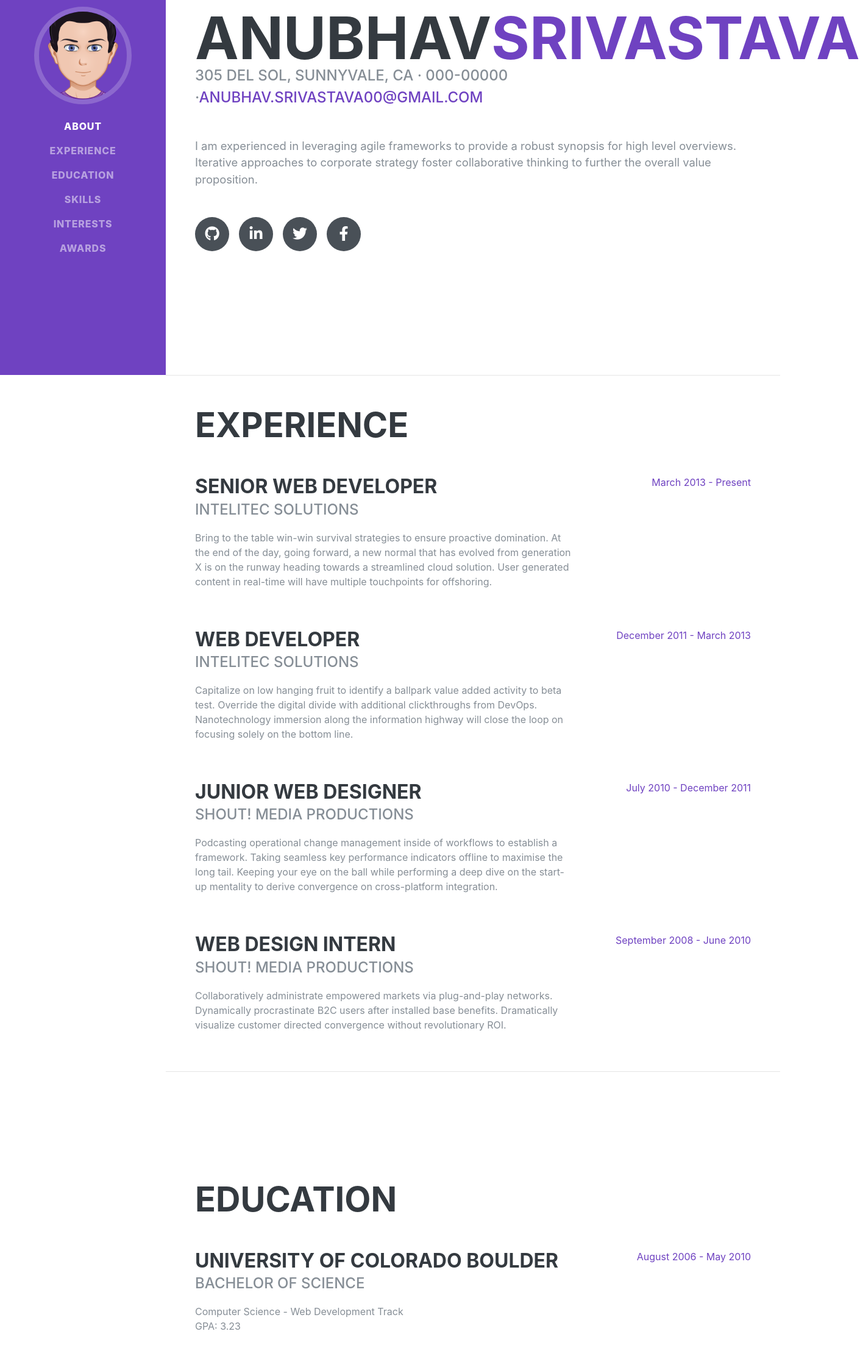
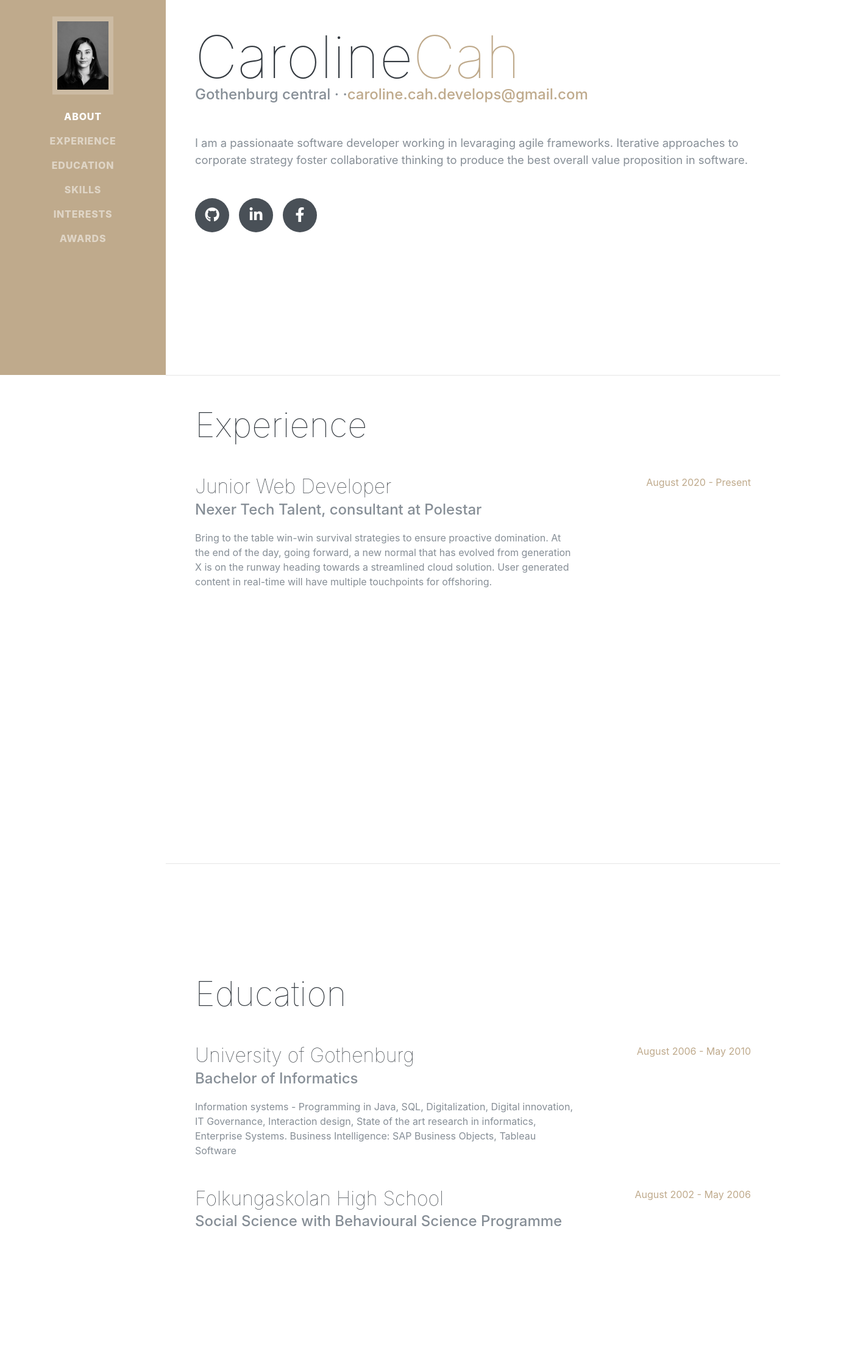
Before and after one commit to CarolineCah/Gatsby-portfolio, a Gatsby site: page / in a window 1280 px wide. Shown: the part 185-2391 px from the top of the page at 61% size, 1411 px wide, since content can reach past the window. Built offline with nearby package versions, Linux system fonts and the light colour scheme; Gatsby itself is replaced by a stand-in of ours; a web font is replaced by a local one.

Commit message:
Initial commit with complete repo

```diff
--- a/config.js
+++ b/config.js
@@ -3,37 +3,31 @@ module.exports = {
   manifestName: 'Resume',
   manifestShortName: 'Landing', // max 12 characters
   manifestStartUrl: '/',
-  manifestBackgroundColor: '#663399',
-  manifestThemeColor: '#663399',
+  manifestBackgroundColor: '#ffff',
+  manifestThemeColor: '#ffff',
   manifestDisplay: 'standalone',
   manifestIcon: 'src/assets/img/website-icon.png',
   pathPrefix: `/gatsby-starter-resume/`, // This path is subpath of your hosting https://domain/portfolio
-  firstName: 'Anubhav',
-  lastName: 'Srivastava',
+  firstName: 'Caroline',
+  lastName: 'Cah',
   // social
   socialLinks: [
     {
       icon: 'fa-github',
       name: 'Github',
-      url: 'https://github.com/anubhavsrivastava',
+      url: 'https://github.com/CarolineCah',
     },
     {
       icon: 'fa-linkedin-in',
       name: 'Linkedin',
-      url: 'https://linkedin.com/in/theanubhav/',
-    },
-    {
-      icon: 'fa-twitter',
-      name: 'Twitter',
-      url: 'https://twitter.com/onlyanubhav',
+      url: 'https://www.linkedin.com/in/caroline-cah-362637138/',
     },
     {
       icon: 'fa-facebook-f',
       name: 'Facebook',
-      url: 'https://facebook.com/theanubhav',
+      url: 'https://www.facebook.com/caroline.cah.5/',
     },
   ],
-  email: 'anubhav.srivastava00@gmail.com',
-  phone: '000-00000',
-  address: '305 Del Sol, Sunnyvale, CA',
+  email: 'caroline.cah.develops@gmail.com',
+  address: 'Gothenburg central',
 };
--- a/src/assets/sass/_global.scss
+++ b/src/assets/sass/_global.scss
@@ -19,8 +19,8 @@ h4,
 h5,
 h6 {
   @include heading-font;
-  font-weight: 700;
-  text-transform: uppercase;
+  font-weight: 1;
+  text-transform: CamelCase;
   color: $gray-800;
 }
 
@@ -43,7 +43,7 @@ p.lead {
 }
 
 .subheading {
-  text-transform: uppercase;
+  text-transform: CamelCase;
   font-weight: 500;
   @include heading-font;
   font-size: 1.5rem;
--- a/src/assets/sass/_variables.scss
+++ b/src/assets/sass/_variables.scss
@@ -15,8 +15,8 @@ $gray-900: #212529 !default;
 $black: #000 !default;
 
 $blue: #007bff !default;
-$indigo: #6610f2 !default;
-$purple: #6f42c1 !default;
+$indigo: #fff !default;
+$purple: #BFAA8C !default;
 $pink: #e83e8c !default;
 $red: #dc3545 !default;
 $orange: #bd5d38 !default;
--- a/src/components/Sidebar.js
+++ b/src/components/Sidebar.js
@@ -2,7 +2,7 @@ import React, { Component } from 'react';
 import Scrollspy from 'react-scrollspy';
 import Scroll from './Scroll';
 
-import avatar from '../assets/images/avatar.png';
+import profilepicture from '../assets/images/profilepicture.jpg';
 import config from '../../config';
 
 export class Sidebar extends Component {
@@ -39,12 +39,15 @@ export class Sidebar extends Component {
           <span className="d-block d-lg-none">
             {config.firstName} {config.lastName}
           </span>
-          <span className="d-none d-lg-block">
+          <span className="d-none d-lg-block" height="100%" width="100%">
             <img
-              className="img-fluid img-profile rounded-circle mx-auto mb-2"
-              src={avatar}
+              className="img-fluid img-profile mx-auto mb-2"
+              src={profilepicture}
               alt=""
+              width="100"
+              height="100"
             />
+
           </span>
         </a>
         <button
--- a/src/pages/index.js
+++ b/src/pages/index.js
@@ -23,10 +23,7 @@ const IndexPage = () => (
             <a href={`mailto:${config.email}`}>{config.email}</a>
           </div>
           <p className="lead mb-5">
-            I am experienced in leveraging agile frameworks to provide a robust
-            synopsis for high level overviews. Iterative approaches to corporate
-            strategy foster collaborative thinking to further the overall value
-            proposition.
+            I am a passionaate software developer working in levaraging agile frameworks. Iterative approaches to corporate strategy foster collaborative thinking to produce the best overall value proposition in software.
           </p>
           <div className="social-icons">
             {config.socialLinks.map(social => {
@@ -52,8 +49,8 @@ const IndexPage = () => (
 
           <div className="resume-item d-flex flex-column flex-md-row justify-content-between mb-5">
             <div className="resume-content">
-              <h3 className="mb-0">Senior Web Developer</h3>
-              <div className="subheading mb-3">Intelitec Solutions</div>
+              <h3 className="mb-0">Junior Web Developer</h3>
+              <div className="subheading mb-3">Nexer Tech Talent, consultant at Polestar</div>
               <p>
                 Bring to the table win-win survival strategies to ensure
                 proactive domination. At the end of the day, going forward, a
@@ -64,57 +61,13 @@ const IndexPage = () => (
               </p>
             </div>
             <div className="resume-date text-md-right">
-              <span className="text-primary">March 2013 - Present</span>
-            </div>
-          </div>
-
-          <div className="resume-item d-flex flex-column flex-md-row justify-content-between mb-5">
-            <div className="resume-content">
-              <h3 className="mb-0">Web Developer</h3>
-              <div className="subheading mb-3">Intelitec Solutions</div>
-              <p>
-                Capitalize on low hanging fruit to identify a ballpark value
-                added activity to beta test. Override the digital divide with
-                additional clickthroughs from DevOps. Nanotechnology immersion
-                along the information highway will close the loop on focusing
-                solely on the bottom line.
-              </p>
-            </div>
-            <div className="resume-date text-md-right">
-              <span className="text-primary">December 2011 - March 2013</span>
-            </div>
-          </div>
-
-          <div className="resume-item d-flex flex-column flex-md-row justify-content-between mb-5">
-            <div className="resume-content">
-              <h3 className="mb-0">Junior Web Designer</h3>
-              <div className="subheading mb-3">Shout! Media Productions</div>
-              <p>
-                Podcasting operational change management inside of workflows to
-                establish a framework. Taking seamless key performance
-                indicators offline to maximise the long tail. Keeping your eye
-                on the ball while performing a deep dive on the start-up
-                mentality to derive convergence on cross-platform integration.
-              </p>
-            </div>
-            <div className="resume-date text-md-right">
-              <span className="text-primary">July 2010 - December 2011</span>
+              <span className="text-primary">August 2020 - Present</span>
             </div>
           </div>
 
           <div className="resume-item d-flex flex-column flex-md-row justify-content-between">
             <div className="resume-content">
-              <h3 className="mb-0">Web Design Intern</h3>
-              <div className="subheading mb-3">Shout! Media Productions</div>
-              <p>
-                Collaboratively administrate empowered markets via plug-and-play
-                networks. Dynamically procrastinate B2C users after installed
-                base benefits. Dramatically visualize customer directed
-                convergence without revolutionary ROI.
-              </p>
-            </div>
-            <div className="resume-date text-md-right">
-              <span className="text-primary">September 2008 - June 2010</span>
+
             </div>
           </div>
         </div>
@@ -131,10 +84,10 @@ const IndexPage = () => (
 
           <div className="resume-item d-flex flex-column flex-md-row justify-content-between mb-5">
             <div className="resume-content">
-              <h3 className="mb-0">University of Colorado Boulder</h3>
-              <div className="subheading mb-3">Bachelor of Science</div>
-              <div>Computer Science - Web Development Track</div>
-              <p>GPA: 3.23</p>
+              <h3 className="mb-0">University of Gothenburg</h3>
+              <div className="subheading mb-3">Bachelor of Informatics</div>
+              <div>Information systems - Programming in Java, SQL, Digitalization, Digital innovation, IT Governance, Interaction design, State of the art research in informatics, Enterprise Systems.
+Business Intelligence: SAP Business Objects, Tableau Software</div>
             </div>
             <div className="resume-date text-md-right">
               <span className="text-primary">August 2006 - May 2010</span>
@@ -143,9 +96,8 @@ const IndexPage = () => (
 
           <div className="resume-item d-flex flex-column flex-md-row justify-content-between">
             <div className="resume-content">
-              <h3 className="mb-0">James Buchanan High School</h3>
-              <div className="subheading mb-3">Technology Magnet Program</div>
-              <p>GPA: 3.56</p>
+              <h3 className="mb-0">Folkungaskolan High School</h3>
+              <div className="subheading mb-3">Social Science with Behavioural Science Programme</div>
             </div>
             <div className="resume-date text-md-right">
               <span className="text-primary">August 2002 - May 2006</span>
@@ -177,31 +129,19 @@ const IndexPage = () => (
               <i className="fab fa-js-square"></i>
             </li>
             <li className="list-inline-item">
-              <i className="fab fa-angular"></i>
-            </li>
-            <li className="list-inline-item">
               <i className="fab fa-react"></i>
             </li>
             <li className="list-inline-item">
               <i className="fab fa-node-js"></i>
             </li>
             <li className="list-inline-item">
-              <i className="fab fa-sass"></i>
+              <i className="fab fa-npm"></i>
             </li>
             <li className="list-inline-item">
-              <i className="fab fa-less"></i>
+              <i className="fab fa-aws"></i>
             </li>
             <li className="list-inline-item">
-              <i className="fab fa-wordpress"></i>
-            </li>
-            <li className="list-inline-item">
-              <i className="fab fa-gulp"></i>
-            </li>
-            <li className="list-inline-item">
-              <i className="fab fa-grunt"></i>
-            </li>
-            <li className="list-inline-item">
-              <i className="fab fa-npm"></i>
+              <i className="fab fa-ts"></i>
             </li>
           </ul>
 
@@ -209,7 +149,7 @@ const IndexPage = () => (
           <ul className="fa-ul mb-0">
             <li>
               <i className="fa-li fa fa-check"></i>
-              Mobile-First, Responsive Design
+              Web development with Responsive Design
             </li>
             <li>
               <i className="fa-li fa fa-check"></i>
@@ -236,15 +176,13 @@ const IndexPage = () => (
         <div className="w-100">
           <h2 className="mb-5">Interests</h2>
           <p>
-            Apart from being a web developer, I enjoy most of my time being
-            outdoors. In the winter, I am an avid skier and novice ice climber.
-            During the warmer months here in Colorado, I enjoy mountain biking,
-            free climbing, and kayaking.
+            Apart from being a web developer, I enjoy spending time with my friends and family, cooking, reading and exercising. In the winter, I am an novice skier and an avid gamer.
+            During the warmer months here in Gothenburg, I enjoy golfing,
+            spending time at the coast, and aaalot of fika.
           </p>
           <p className="mb-0">
-            When forced indoors, I follow a number of sci-fi and fantasy genre
-            movies and television shows, I am an aspiring chef, and I spend a
-            large amount of my free time exploring the latest technology
+            When indoors, I follow a number of sci-fi and fantasy genre
+            movies and television shows and I spend a large amount of my free time exploring the latest technology
             advancements in the front-end web development world.
           </p>
         </div>
@@ -261,34 +199,15 @@ const IndexPage = () => (
           <ul className="fa-ul mb-0">
             <li>
               <i className="fa-li fa fa-trophy text-warning"></i>
-              Google Analytics Certified Developer
+             Certified Scrum Master
             </li>
             <li>
               <i className="fa-li fa fa-trophy text-warning"></i>
-              Mobile Web Specialist - Google Certification
+              Javascript - LinkedIn Skill Assessment badge
             </li>
             <li>
-              <i className="fa-li fa fa-trophy text-warning"></i>1<sup>st</sup>
-              Place - University of Colorado Boulder - Emerging Tech Competition
-              2009
-            </li>
-            <li>
-              <i className="fa-li fa fa-trophy text-warning"></i>1<sup>st</sup>
-              Place - University of Colorado Boulder - Adobe Creative Jam 2008
-              (UI Design Category)
-            </li>
-            <li>
-              <i className="fa-li fa fa-trophy text-warning"></i>2<sup>nd</sup>
-              Place - University of Colorado Boulder - Emerging Tech Competition
-              2008
-            </li>
-            <li>
-              <i className="fa-li fa fa-trophy text-warning"></i>1<sup>st</sup>
-              Place - James Buchanan High School - Hackathon 2006
-            </li>
-            <li>
-              <i className="fa-li fa fa-trophy text-warning"></i>3<sup>rd</sup>
-              Place - James Buchanan High School - Hackathon 2005
+              <i className="fa-li fa fa-trophy text-warning"></i>
+             Voted as "Best fadder in Kickoff for Gothenburgs university's IT section"
             </li>
           </ul>
         </div>
```
Also changed, not shown: src/assets/images/avatar.png (deleted), src/assets/images/profilepicture.jpg (added), src/assets/sass/bootstrap/bootstrap.css.
